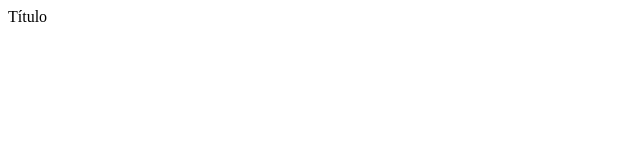
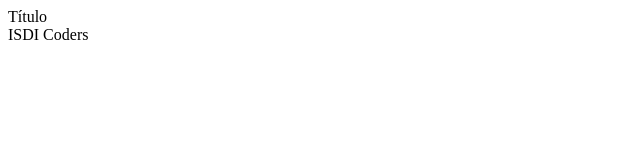
Before and after one commit to LeanLu/Week-01-Bootcamp-Madrid-2023, a plain HTML site: page index.html in a window 1280 px wide. Shown: the full height of the page, 0-640 px from the left. Drawn offline with Linux system fonts and the light colour scheme.

Commit message:
Add footer to index

```diff
--- a/index.html
+++ b/index.html
@@ -10,6 +10,8 @@
 
 <body>
   <header>Título</header>
+
+  <footer>ISDI Coders</footer>
 </body>
 
 </html>
```
